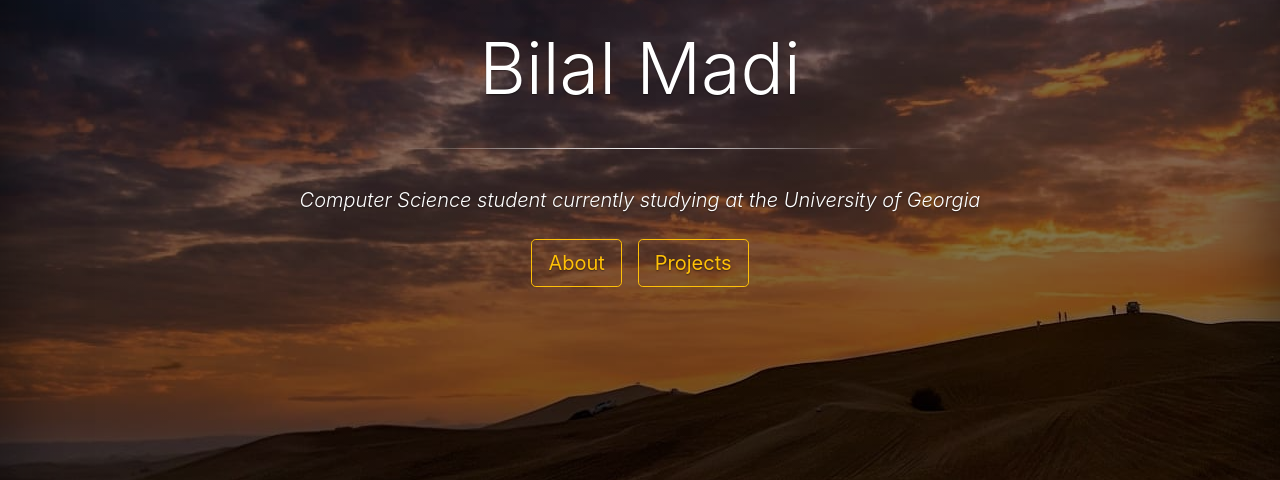
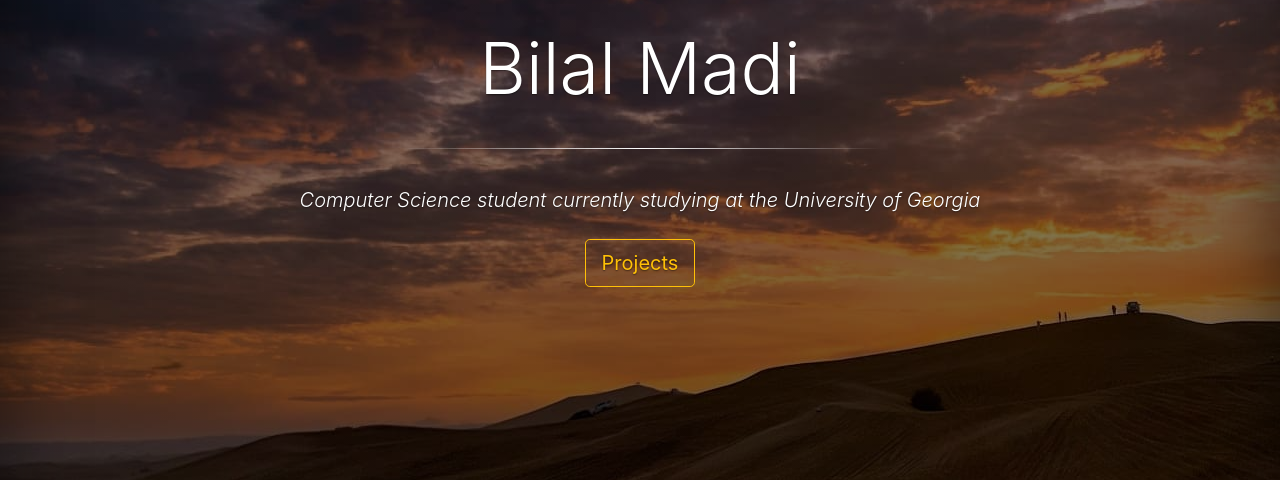
Before and after one commit to Skilles/Portfolio, a Django app: page / in a window 1280 px wide. Shown: the part 236-716 px from the top of the page. Run offline with Django 4.2, Linux system fonts and the light colour scheme; some libraries are stand-ins or nearby versions.

Commit message:
Remove "About" button

```diff
--- a/templates/home/index.html
+++ b/templates/home/index.html
@@ -16,7 +16,7 @@
     <p class="lead font-italic mb-4">Computer Science student currently studying at the University of Georgia</p>
     <p class="lead">
         <div class="row justify-content-center">
-            <a href="#" class="btn btn-lg btn-outline-secondary fw-bold border-warning text-warning mr-3">About</a>
+            {#<a href="#" class="btn btn-lg btn-outline-secondary fw-bold border-warning text-warning mr-3">About</a>#}
             <a href="{% url 'projects:index' %}" class="btn btn-lg btn-outline-secondary fw-bold border-warning text-warning">Projects</a>
         </div>
     </p>
```
